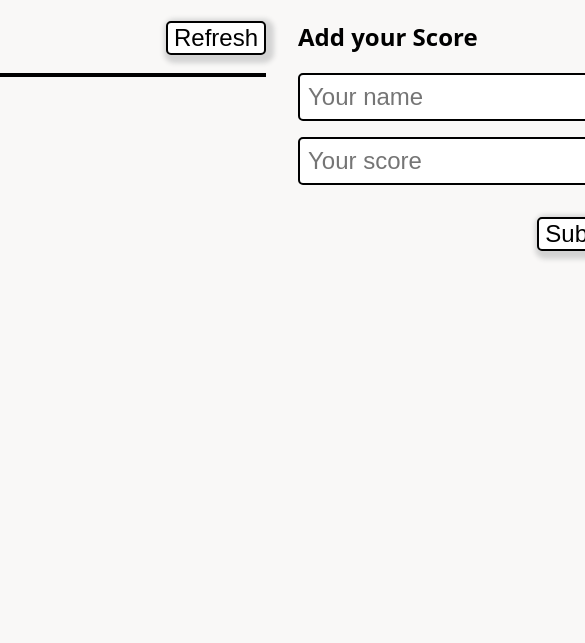
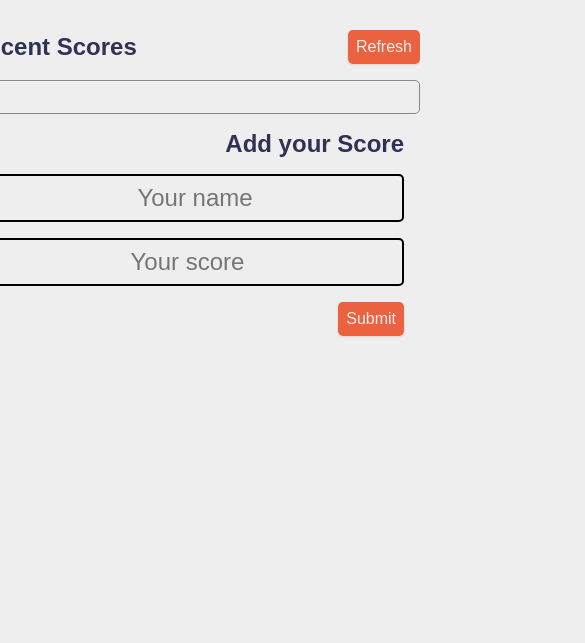
Before and after one commit to Ukaypromise/Leaderboard, a website built with webpack: page src/index.html in a window 390 px wide. Shown: the part 201-844 px from the top of the page, 585 px wide, since content can reach past the window. Built offline with nearby package versions, Linux system fonts and the light colour scheme; no server answers.

Commit message:
Add responsiveness and styled leaderboard

```diff
--- a/src/index.html
+++ b/src/index.html
@@ -19,15 +19,14 @@
         </div>
         <div id="score-table"></div>
       </div>
-        <div class="info">
+      <form action="#" class="form">
         <h2 class="title">Add your Score</h2>
-          <form action="#" class="form">
         <input type="text" id="name" placeholder="Your name" />
         <input type="number" id="score" placeholder="Your score" />
         <button class="submitBtn" type="submit">Submit</button>
       </form>
       </div>
-      </div>
+
     </section>
     <script src="index.js"></script>
   </body>
--- a/src/style.css
+++ b/src/style.css
@@ -1,64 +1,90 @@
+:root {
+  --primary: #ea6240;
+  --business: #3a82ee;
+  --light: #eee;
+  --grey: #888;
+  --dark: #313154;
+  --danger: #ff5b57;
+
+  --shadow: 0 1px 3px rgba(0, 0, 0, 0.1);
+
+  --business-glow: 0px 0px 4px rgba(58, 130, 238, 0.75);
+  --personal-glow: 0px 0px 4px rgba(172, 64, 234, 0.75);
+}
+
+* {
+  margin: 0;
+  padding: 0;
+  box-sizing: border-box;
+  font-family: "montserrat", sans-serif;
+}
+
 body {
   background-color: rgb(249, 248, 247);
   font-family: "Open Sans", sans-serif;
+  background: var(--light);
+  color: var(--dark);
 }
 
 .main {
+  width: 100%;
   display: flex;
+  flex-direction: column;
   flex-direction: column;
   align-items: center;
   justify-content: center;
   margin: 5rem auto;
 }
 
+.container{
+  margin: 2rem;
+}
+
 h1 {
+  margin: 2rem auto;
+  font-size: 3rem;
+  color: var(--dark);
+}
+
+h2 {
+  color: var(--dark);
+}
+
+/* .score-info {
+  width: 80vw;
+} */
+
+.scores {
   display: flex;
-  margin-right: 30rem;
-  font-size: 3rem;
+  align-items: center;
+  justify-content: space-between;
   margin-bottom: 1rem;
 }
 
-.container {
-  display: flex;
-}
-
-.scores {
-  display: flex;
-  align-items: baseline;
-  justify-content: space-between;
+#score-table {
+  min-width: 450px;
+  border: 1px solid var(--grey);
+  border-radius: 5px;
+  padding: 1rem;
 }
 
 #score-table > :nth-child(even) {
-  background-color: rgb(213, 208, 208);
+  background-color: var(--business);
+  color: var(--light);
 }
 
-#score-table {
-  width: 500px;
-  border: 2px solid black;
-}
+
 
 p {
+  color: var(--dark);
   margin: 0;
   padding: 0.5rem 1rem;
   font-size: 1.2rem;
-}
-
-#refresh-btn {
-  border: 2px solid black;
-  background-color: white;
-  box-shadow: 3px 3px 5px 5px lightgray;
-  border-radius: 5px;
-  font-size: 1.5rem;
-  margin-left: 1rem;
-  margin-top: 1rem;
-  cursor: pointer;
-}
-
-.info {
-  margin-left: 2rem;
+  font-weight: 700;
 }
 
 .form {
+  margin: 1rem;
   display: flex;
   flex-direction: column;
   align-items: flex-end;
@@ -70,15 +96,46 @@ input {
   border: 2px solid black;
   border-radius: 5px;
   font-size: 1.5rem;
+  width: 100%;
+  background-color: transparent;
+  color: var(--dark);
+  text-align: center;
+  transition: 0.2s ease-out;
 }
 
-.form button {
-  background-color: white;
-  box-shadow: 3px 3px 5px 5px lightgray;
-  border: 2px solid black;
+button {
+  background-color: var(--primary);
+  color: var(--light);
+  box-shadow: var(--shadow);
+  border: none;
   border-radius: 5px;
-  font-size: 1.5rem;
-  margin-left: 1rem;
-  margin-top: 1rem;
+  font-size: 1rem;
+  padding: 0.5rem;
   cursor: pointer;
+  transition: all 0.5s ease-in-out;
 }
+
+button:hover {
+  background-color: var(--business);
+  color: var(--light);
+}
+
+@media (min-width: 768px) {
+  h1 {
+  margin-left: 15rem;
+}
+.scores {
+  justify-content: flex-start;
+}
+
+#refresh-btn{
+  margin-left: 20rem;
+}
+.container{
+  display: flex;
+}
+
+#score-table {
+  width: 100%;
+}
+}
```
Lines whose indentation alone changed are shown as unchanged.
